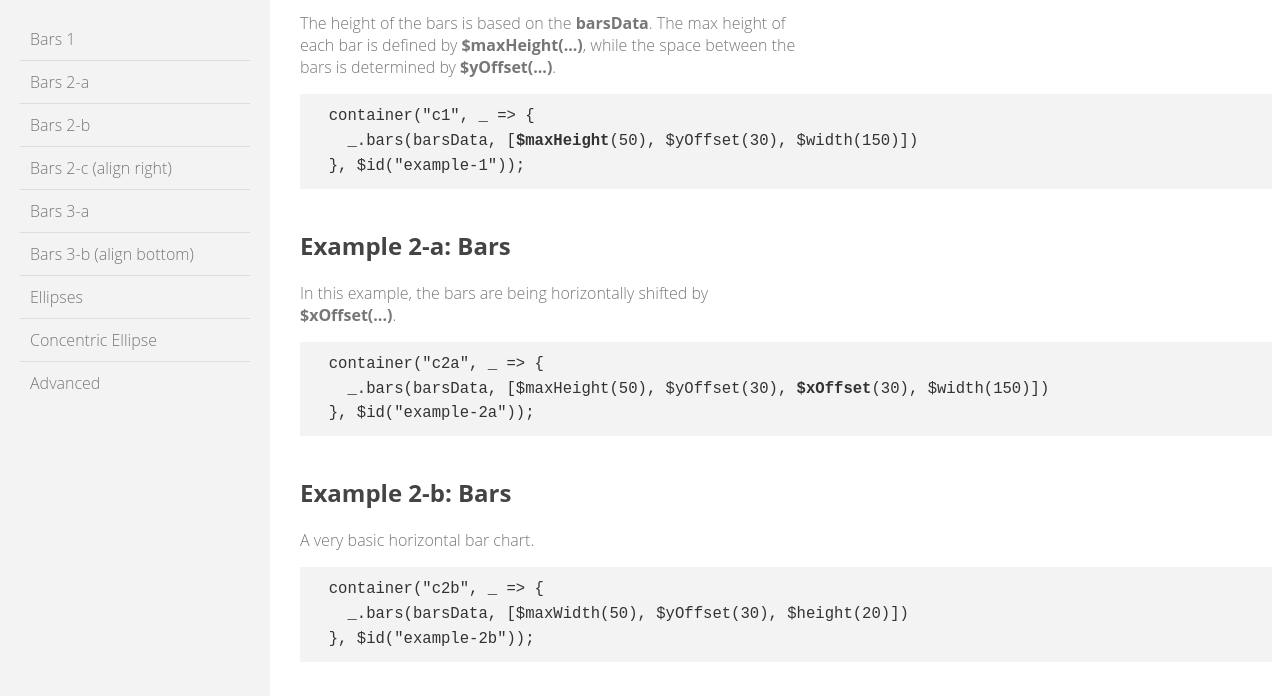
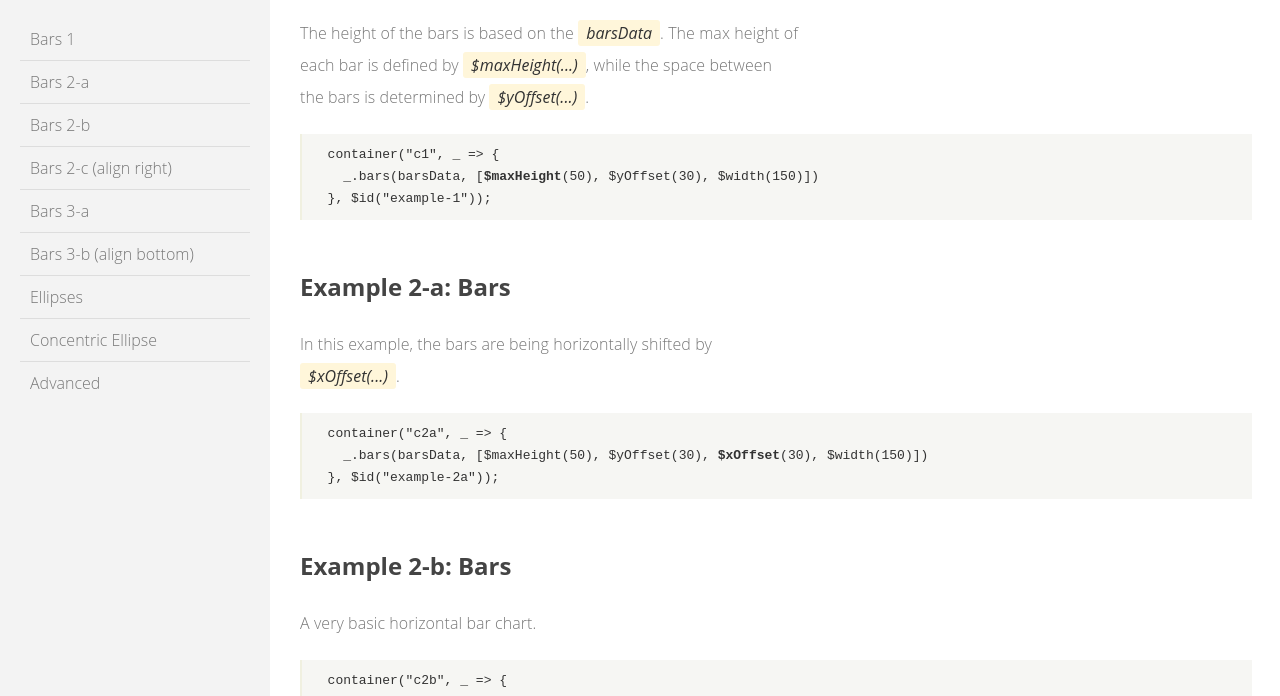
Before and after one commit to haroldcampbell/anemic-components, a website built with webpack: page examples/index.html in a window 1280 px wide. Shown: the part 61-757 px from the top of the page. Built offline with nearby package versions, Linux system fonts and the light colour scheme.

Commit message:
[chore] Improve typography/styles for examples

```diff
--- a/examples/styles.css
+++ b/examples/styles.css
@@ -11,6 +11,19 @@ body {
   font-weight: 100;
   color: #777;
   width: 500px;
+  padding: 5px 0;
+  line-height: 2em;
+  letter-spacing: 0.004em;
+  /*font-size: 1.0em;*/
+}
+
+.desc strong {
+  font-weight: 400;
+  color: #333;
+  font-style: italic;
+  background-color: #FFF6DA;
+  padding: 2px 8px;
+  border-radius: 3px;
 }
 
 ul, li {
@@ -30,14 +43,15 @@ a:visited {
   color: #444;
 }
 
-.code-example {
+pre.code-example {
   color: #333;
-  font-size: 1.2em;
+  font-size: 1.0em;
   font-family: monospace;
-  line-height: 1.6em;
-  background-color: #f3f3f3;
+  line-height: 1.7em;
+  background-color: #f6f6f3;
   padding: 10px;
-  margin-bottom: 40px;
+  margin: 0 20px 50px 0;
+  border-left: solid 2px #f0f0e0;
 }
 
 .menu {
@@ -46,9 +60,6 @@ a:visited {
   padding: 5px 20px 0 20px;
   margin: 0 30px 0 0;
   background: #f3f3f3;
-  /*border: solid 2px #e3e3e3;*/
-  /*border-radius: 10px;*/
-
   position:fixed;
   top: 0px;
   left: 0px;
@@ -69,23 +80,17 @@ a:visited {
 
 .menu a {
   color: #777;
-  /*font-size: 0.9em;*/
   font-weight: 200;
   text-decoration: none;
   padding: 10px 0 10px 10px;
   display:block;
 }
 
-
 .menu a:hover {
   color: #444;
   background-color: #e0e0e0;
 }
 
-.container {
-  /*padding: 10px;*/
+svg {
+  border: solid 1px #efefe3;
 }
-
-svg {
-  border: solid 2px #e3e3e3;
-}
--- a/examples/visuals.css
+++ b/examples/visuals.css
@@ -5,7 +5,7 @@
 }
 
 .ex-tiny svg{
-  height: 150px;
+  height: 120px;
 }
 
 .ex-short svg{
```
